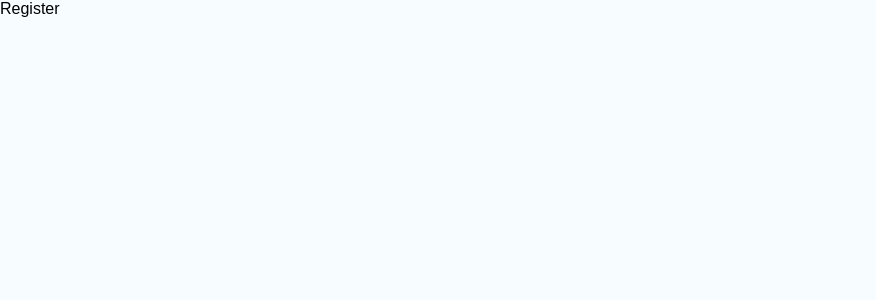
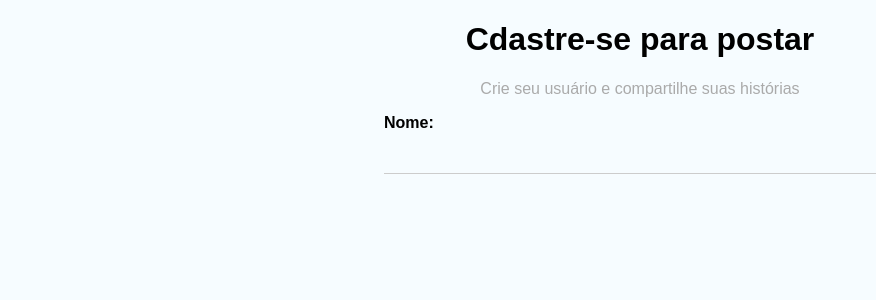
Before and after one commit to Jhonatas-Matheus/mini-blog-with-reactjs-, a React (Create React App) app in the folder miniblog-reactjs-typescript/: page /register in a window 1280 px wide. Shown: the top 300 px of the page, without its empty margins (0-876 px from the left). Built offline with nearby package versions, Linux system fonts and the light colour scheme.

Commit message:
feat: implementação de hook de autenticação com função de criação de conta

```diff
--- a/miniblog-reactjs-typescript/src/components/Input/Input.tsx
+++ b/miniblog-reactjs-typescript/src/components/Input/Input.tsx
@@ -4,14 +4,32 @@ import { StyledInput } from "./style";
 type Props = {
   children?: React.ReactNode;
   title: string;
-  placeholder: string;
+  placeholder?: string;
+  type?: React.HTMLInputTypeAttribute;
+  required?: boolean;
+  onChange?: () => void;
+  value?: string;
 };
 
-const Input = ({ children, title, placeholder }: Props) => {
+const Input = ({
+  children,
+  title,
+  placeholder,
+  type,
+  required,
+  onChange,
+  value,
+}: Props) => {
   return (
     <StyledInput>
       <span>{title}</span>
-      <input type="text" placeholder={placeholder} />
+      <input
+        type={type}
+        placeholder={placeholder}
+        required={required}
+        onChange={onChange}
+        value={value}
+      />
     </StyledInput>
   );
 };
--- /dev/null
+++ b/miniblog-reactjs-typescript/src/hooks/useAuthentication.ts
@@ -0,0 +1,68 @@
+import {
+  getAuth,
+  createUserWithEmailAndPassword,
+  signInWithEmailAndPassword,
+  updateProfile,
+  signOut,
+} from "firebase/auth";
+import { useState, useEffect } from "react";
+interface iRegisterUserData {
+  displayName: string;
+  email: string;
+  password: string;
+}
+export const useAuthentication = () => {
+  const [error, setError] = useState<string | null>(null);
+  const [loading, setLoading] = useState(false);
+
+  const [cancelled, setCancelled] = useState(false);
+
+  const auth = getAuth();
+
+  const checkIfIsCancelled = () => {
+    if (cancelled) {
+      return;
+    }
+  };
+
+  const createUser = async (data: iRegisterUserData) => {
+    checkIfIsCancelled();
+
+    setLoading(true);
+
+    try {
+      const { user } = await createUserWithEmailAndPassword(
+        auth,
+        data.email,
+        data.password
+      );
+      await updateProfile(user, {
+        displayName: data.displayName,
+      });
+      return user;
+    } catch (error: unknown) {
+      if (error instanceof Error) {
+        console.log(error.message);
+        console.log(typeof error.message);
+
+        if (error.message.includes("Password")) {
+          setError("A senha precisa conter pelo menos 6 caracteres.");
+        } else if (error.message.includes("email-already")) {
+          setError("E-mail já cadastrado.");
+        } else {
+          setError("Ocorreu um erro, por favor tenta mais tarde.");
+        }
+      }
+    }
+    setLoading(false);
+  };
+  useEffect(() => {
+    return () => setCancelled(true);
+  }, []);
+  return {
+    auth,
+    createUser,
+    error,
+    loading,
+  };
+};
--- a/miniblog-reactjs-typescript/src/pages/Login/Login.tsx
+++ b/miniblog-reactjs-typescript/src/pages/Login/Login.tsx
@@ -1,9 +1,14 @@
 import React from "react";
+import Input from "../../components/Input/Input";
 
 type Props = {};
 
 const Login = (props: Props) => {
-  return <div>Login</div>;
+  return (
+    <div>
+      <Input title="radius" type="text"></Input>
+    </div>
+  );
 };
 
 export default Login;
--- a/miniblog-reactjs-typescript/src/pages/Register/Register.tsx
+++ b/miniblog-reactjs-typescript/src/pages/Register/Register.tsx
@@ -1,5 +1,9 @@
 import React from "react";
 import { useState } from "react";
+import Form from "../../components/Form/Form";
+import Input from "../../components/Input/Input";
+import { useAuthentication } from "./../../hooks/useAuthentication";
+import { StyledContainerRegister } from "./style";
 type Props = {};
 
 const Register = (props: Props) => {
@@ -8,7 +12,16 @@ const Register = (props: Props) => {
   const [password, setPassword] = useState("");
   const [confirmPassword, setConfirmPassword] = useState("");
   const [error, setError] = useState("");
-  return <div>Register</div>;
+  const { createUser, error: authError, loading } = useAuthentication();
+  return (
+    <StyledContainerRegister>
+      <h1>Cdastre-se para postar</h1>
+      <p>Crie seu usuário e compartilhe suas histórias</p>
+      <Form>
+        <Input title="Nome:" />
+      </Form>
+    </StyledContainerRegister>
+  );
 };
 
 export default Register;
--- a/miniblog-reactjs-typescript/src/pages/Register/style.ts
+++ b/miniblog-reactjs-typescript/src/pages/Register/style.ts
@@ -1 +1,9 @@
 import styled from "styled-components";
+
+export const StyledContainerRegister = styled.div`
+  text-align: center;
+
+  p {
+    color: #aaa;
+  }
+`;
```
